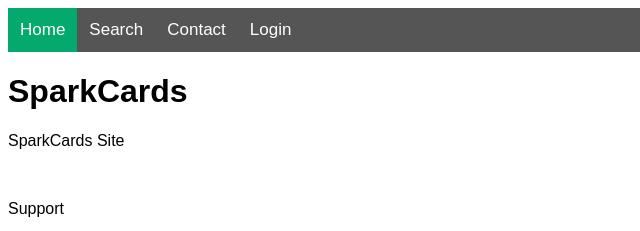
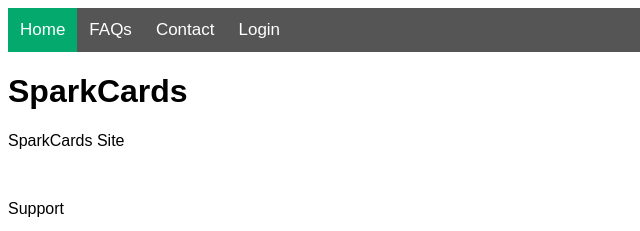
Before and after one commit to SparkCards/sparkcards.github.io, a plain HTML site: page index.html in a window 1280 px wide. Shown: the top 231 px of the page, 0-640 px from the left. Drawn offline with Linux system fonts and the light colour scheme.

Commit message:
Update index.html

```diff
--- a/index.html
+++ b/index.html
@@ -41,7 +41,7 @@
     <body>
         <div class="navbar">
           <a class="active" href="#"><i class="fa fa-fw fa-home"></i> Home</a>
-          <a href="https://www.google.com"><i class="fa fa-fw fa-search"></i> Search</a>
+          <a href="./faq.html"><i class="fa fa-fw fa-search"></i> FAQs</a>
           <a href="#Contact"><i class="fa fa-fw fa-envelope"></i> Contact</a>
           <a href="#Login"><i class="fa fa-fw fa-user"></i> Login</a>
         </div>
```
